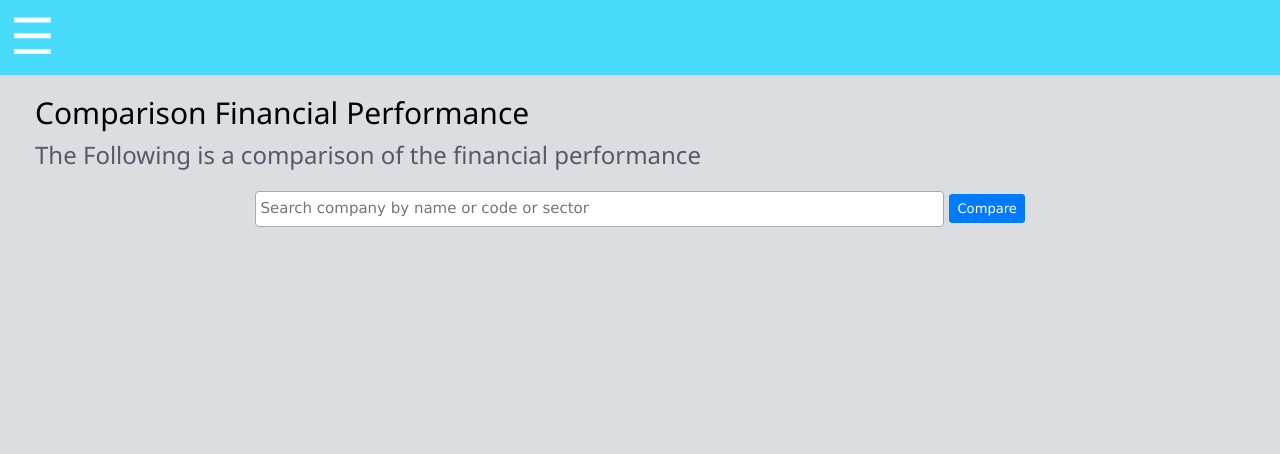
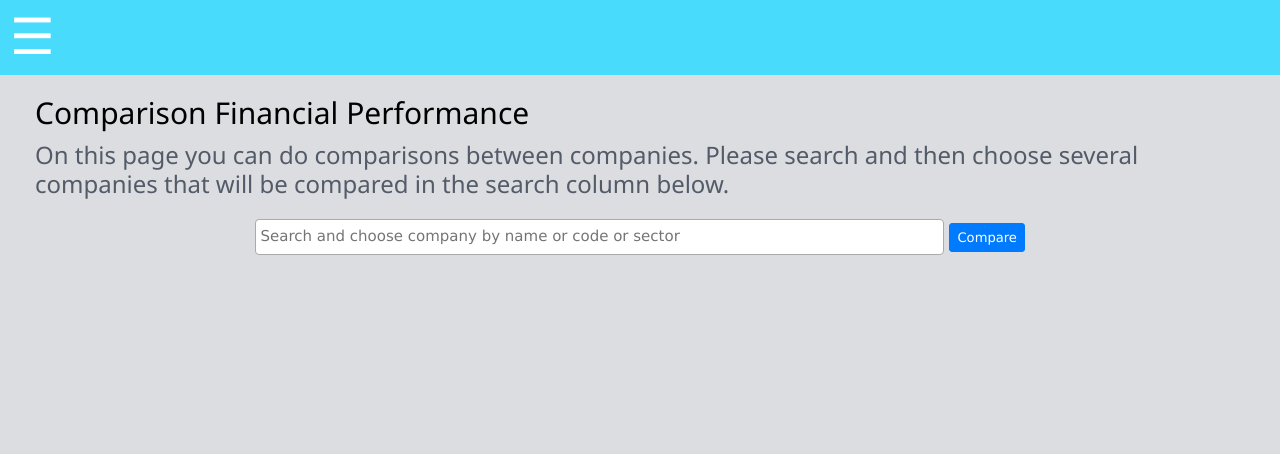
Before and after one commit to SMTI-08/cake-web-app, a Django app: page /comparison/ in a window 1280 px wide. Shown: the top 454 px of the page. Run offline with Django 3.2, Linux system fonts and the light colour scheme; data comes from the database, SQL or seed files in the repository; some libraries are stand-ins or nearby versions.

Commit message:
modify ui/ux comparison and analysis financial performance

```diff
--- a/templates/financialperformance/base.html
+++ b/templates/financialperformance/base.html
@@ -333,6 +333,10 @@
         from {opacity: 0;}
         to {opacity:1 ;}
       }
+
+      .select2-selection{
+        text-align: left;
+      }
     </style>
   </head>
 
@@ -403,10 +407,10 @@
     <!-- Select2 -->
     <script>
       $(document).ready(function() {
-        $('.js-example-basic-multiple').select2({placeholder: "Search company by name or code or sector"});
+        $('.js-example-basic-multiple').select2({placeholder: "Search and choose company by name or code or sector", maximumSelectionLength: 4});
       });
       $(document).ready(function() {
-        $('.js-example-basic-single').select2({placeholder: "Search company by name or code or sector",});
+        $('.js-example-basic-single').select2({placeholder: "Search and select company by name or code or sector",});
       });
     </script>
 
--- a/templates/financialperformance/company_comparison_choose.html
+++ b/templates/financialperformance/company_comparison_choose.html
@@ -7,7 +7,9 @@
   <div style="margin-top:20px; margin-left:20px; margin-right:20px;">
 
     <h2 style="width:bold; color:black">Comparison Financial Performance</h2>
-    <h3 style="color:#535B68">The Following is a comparison of the financial performance</h3>
+    <h3 style="color:#535B68; font-size:24px;" >On this page you can do comparisons between companies.
+      Please search and then choose several companies that will be compared in the search
+      column below.</h3>
 
     <div class="row text-center" style="margin-top:10px; padding:0.9%">
       <div class="col-lg-1 col-md-1 col-sm-1 col-xs-1"></div>
```
Also changed, not shown: templates/financialperformance/company_comparison_result.html (+14 -12 lines).
